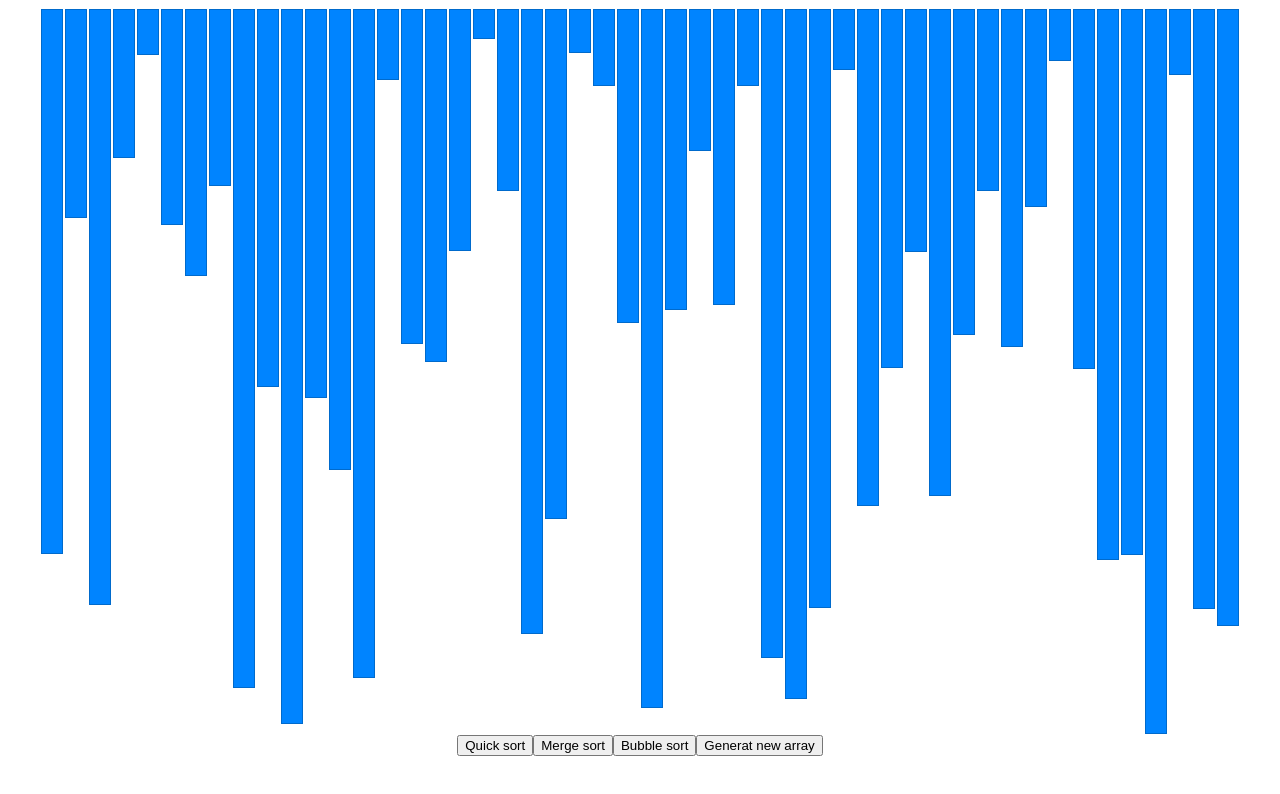
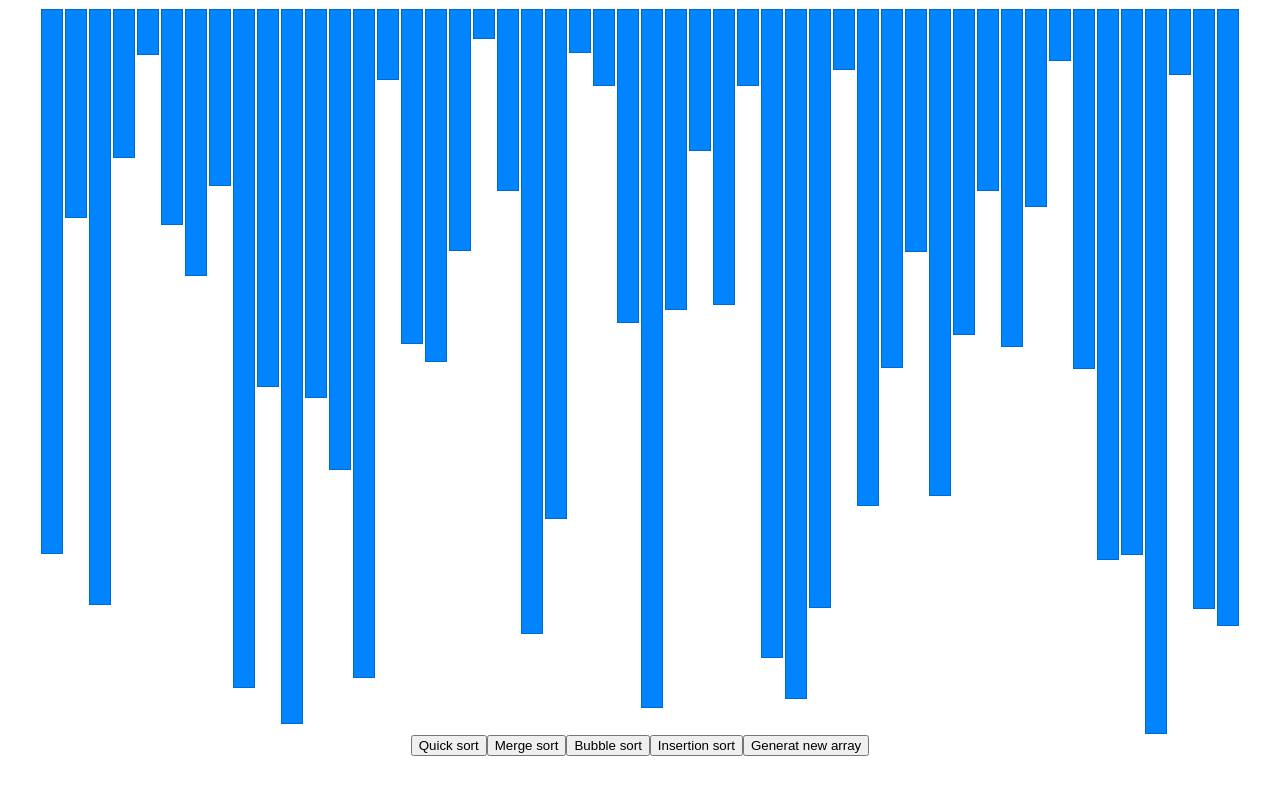
Before and after one commit to sharlq/sortingAlgorithmsVisualizedr, a React (Create React App) app: page / in a window 1280 px wide. Shown: the top 794 px of the page. Built offline with nearby package versions, Linux system fonts and the light colour scheme.

Commit message:
add inseartion sort

```diff
--- a/src/components/insertion_sort.js
+++ b/src/components/insertion_sort.js
@@ -0,0 +1,24 @@
+let animations = [];
+function insertionSort (array){
+console.log(array)
+ for(let i = 0 ; i <array.length ; i++){
+     let temp = array.splice(i,1)
+     array.unshift(...temp)
+
+     for(let j = 0 ; j < i ;j++){
+        if(array[j]>array[j+1]){
+            let secondTemp = array[j+1]
+            array[j+1]=array[j]
+            array[j]= secondTemp
+
+        }
+        animations.push([j,j+1])
+        animations.push([j,j+1])
+     }
+ }
+
+ console.log(array)
+return animations
+}
+
+export default insertionSort
--- a/src/components/sort.jsx
+++ b/src/components/sort.jsx
@@ -3,6 +3,7 @@ import {useState,useEffect} from 'react'
 import sort from "./quick_sort"
 import  getMergeSortAnimations from "./merge_sort"
 import getBubbleSortAnimations from "./bubble_sort"
+import getInseartionSortAnimations from "./insertion_sort"
 const Sort = () => {
 const [array,setArray] = useState([])
 const PRIMARY_COLOR = "rgb(0, 132, 255)";
@@ -124,7 +125,7 @@ myloop()
 				setTimeout(()=>{
 				compareBarStyle.backgroundColor=color;
 				moveBarStyle.backgroundColor=color
-				;},i*10)
+				;},i*SORTING_SPEED)
 
 			}else{
 				setTimeout(()=>{
@@ -133,7 +134,40 @@ myloop()
 				moveBarStyle.height = `${array[move]}px`
 				compareBarStyle.height = `${array[compare]}px`
 				console.log(move)
-			},i*10)
+			},i*SORTING_SPEED)
+			}
+		}
+
+
+
+	}
+
+	/*                 inseartions sort                     */
+
+
+	const insertionSort = () => {
+		let animations = getInseartionSortAnimations(array)
+		const arrayBars = document.getElementsByClassName('block');
+		for(let i = 0 ; i < animations.length ; i++){
+		let [compare,move] = animations[i]
+			let compareBarStyle = arrayBars[compare].style
+		 	let moveBarStyle = arrayBars[move].style
+			const isSwitch = i%2 ===1
+			const color = i%2 === 0 ? SECONDARY_COLOR : PRIMARY_COLOR;
+			if(!isSwitch){
+				setTimeout(()=>{
+				compareBarStyle.backgroundColor=color;
+				moveBarStyle.backgroundColor=color
+				moveBarStyle.height = `${array[move]}px`
+				;},i*SORTING_SPEED)
+
+			}else{
+				setTimeout(()=>{
+				compareBarStyle.backgroundColor=color;
+				moveBarStyle.backgroundColor=color;
+				moveBarStyle.height = `${array[move]}px`
+				compareBarStyle.height = `${array[compare]}px`
+				},i*SORTING_SPEED)
 			}
 		}
 
@@ -152,6 +186,7 @@ myloop()
                 <button onClick={()=>quickSort()}>Quick sort</button>
 				<button onClick={()=>mergeSort()}>Merge sort</button>
 				<button onClick={()=>bubbleSort()}>Bubble sort</button>
+				<button onClick={()=>insertionSort()}>Insertion sort</button>
 				<button onClick={()=>resetArray()}>Generat new array</button>
 			</div>
 		</div>
```
